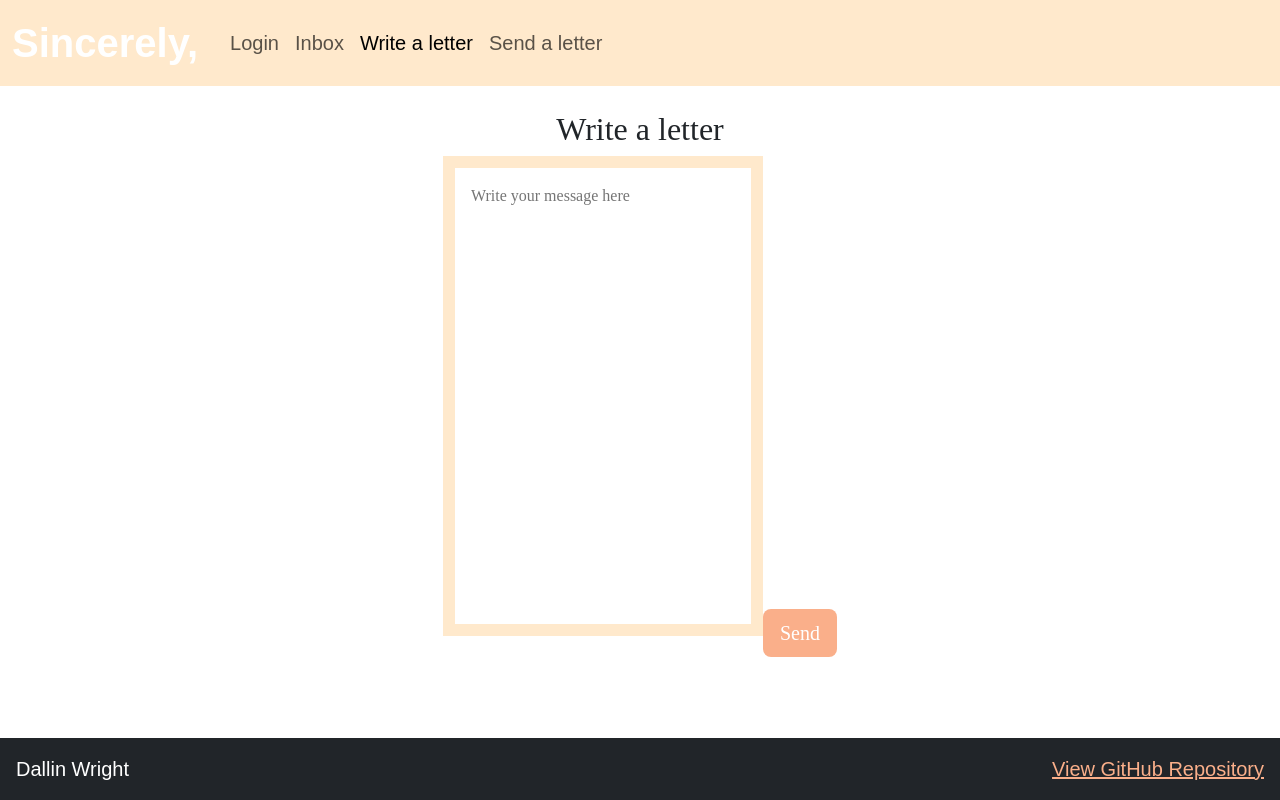
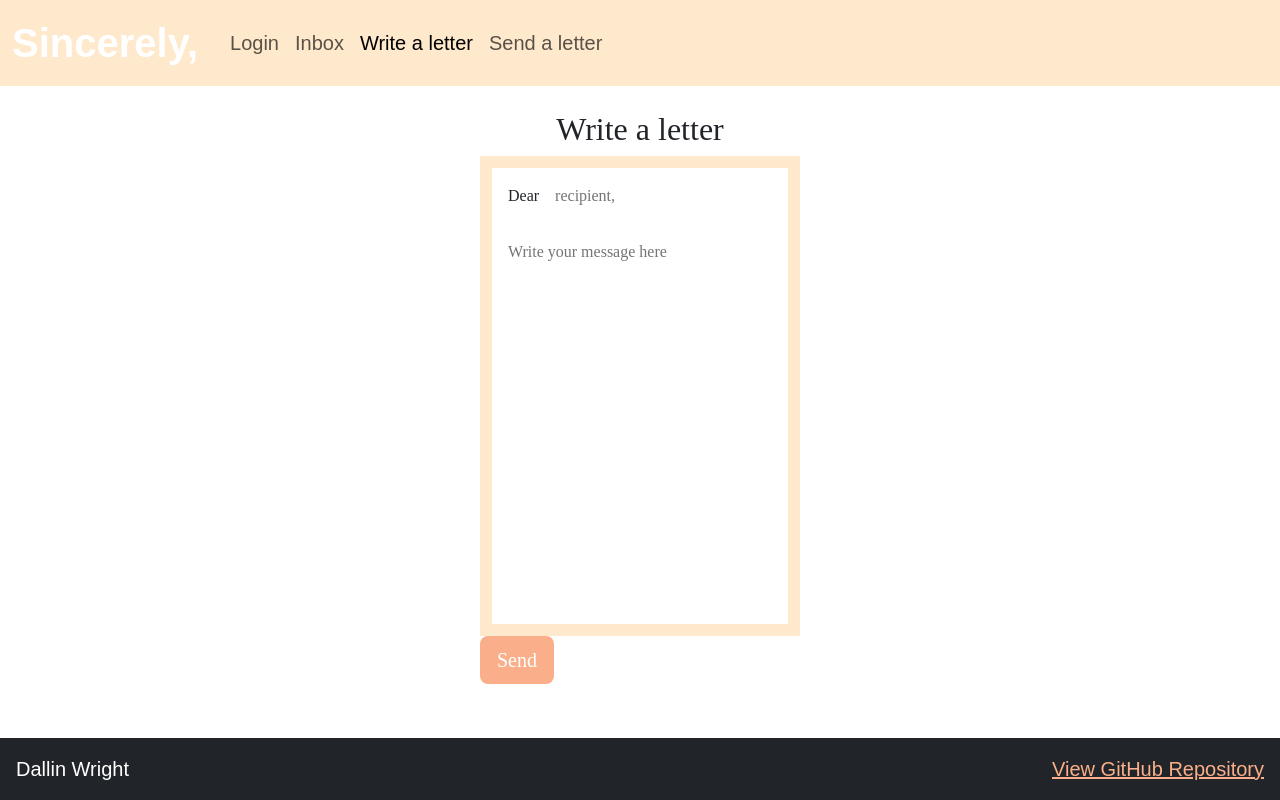
Before and after one commit to Leeway001Write/startup, a React (Vite) app: page /write in a window 1280 px wide. Built offline with nearby package versions, Linux system fonts and the light colour scheme; a web font is replaced by a local one.

Commit message:
Added recipient field

```diff
--- a/src/write/write.css
+++ b/src/write/write.css
@@ -6,15 +6,32 @@
     height: calc(25vw * 1.3);
     min-height: 60vh;
 
+    background-color: white;
+    border-color: #ffe9cc;
+    border-style: solid;
+    border-width: 12px;
+}
+
+.content {
+    width: 100%;
+    height: auto;
+
     outline: none;
     resize: none;
     overflow: auto;
 
-    background-color: white;
-    border-color: #ffe9cc;
-    border-style: solid;
-    border-width: 12px;
+    border-style: none;
+}
 
+textarea {
+    flex-grow: 1;
+}
+
+label {
+    margin-left: 1em;
+}
+
+.writing {
     font-family: "Mynerve", cursive;
     font-weight: 400;
     font-style: normal;
--- a/src/write/write.jsx
+++ b/src/write/write.jsx
@@ -18,7 +18,13 @@ export default function Write() {
         <main className="d-flex flex-column justify-content-start align-items-center p-4 flex-fill">
             <h2>Write a letter</h2>
             <form>
-                <textarea id="letter" className="paper p-3" placeholder="Write your message here"></textarea>
+                <div className="paper p-0 d-flex flex-column">
+                    <div className="recipient-line p-0 m-0 d-flex align-items-center">
+                    <label className="writing p-0">Dear</label>
+                    <input type="text" className="content p-3" placeholder="recipient,"></input>
+                    </div>
+                    <textarea id="letter" className="content writing p-3" placeholder="Write your message here"></textarea>
+                </div>
                 <button type="button" className="btn btn-lg bg-secondary text-white" onClick={ sendHandler }>Send</button>
             </form>
         </main>
```
